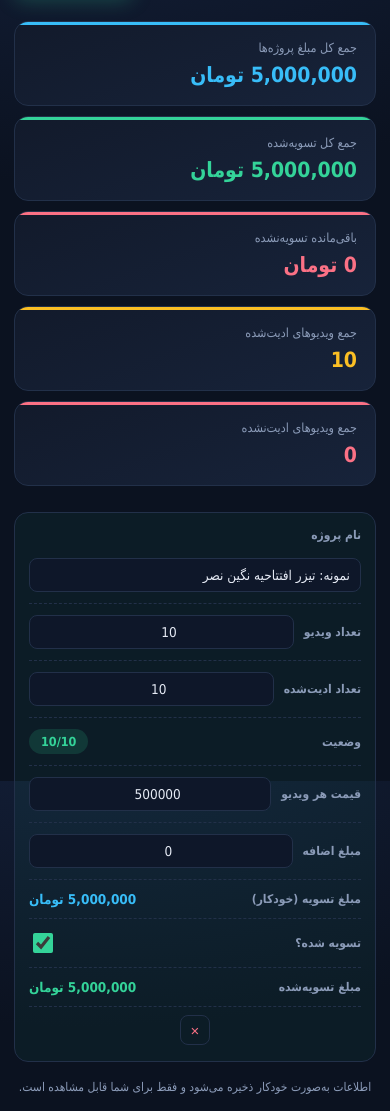
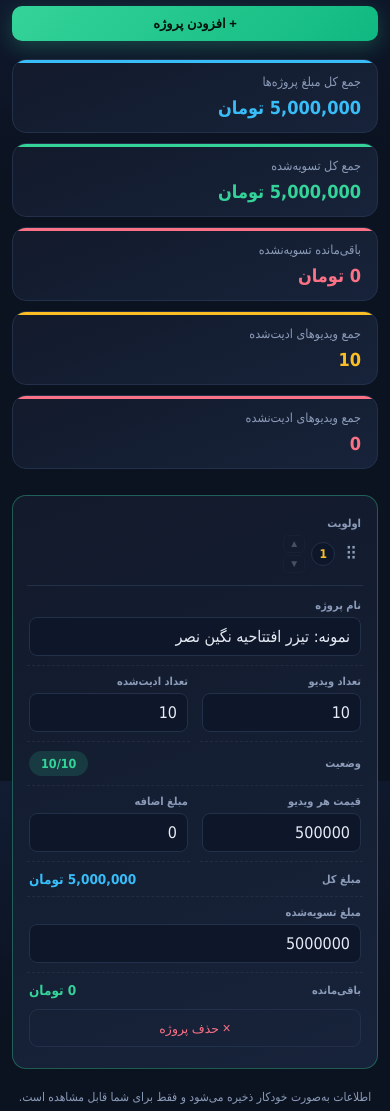
Before and after one commit to YoungGeee/Studio-Tracker, a plain HTML site: page index.html in a window 390 px wide. Shown: the part 63-1174 px from the top of the page. Drawn offline with Linux system fonts and the light colour scheme.

Commit message:
Add files via upload

```diff
--- a/index.html
+++ b/index.html
@@ -1,17 +1,7 @@
 <!DOCTYPE html>
-<html lang="fa" dir="rtl">
-<head>
-<meta charset="UTF-8">
-<meta name="viewport" content="width=device-width, initial-scale=1.0, viewport-fit=cover">
+<html lang="fa" dir="rtl"><head><meta http-equiv="Content-Type" content="text/html; charset=UTF-8">
+<meta name="viewport" content="width=device-width, initial-scale=1, maximum-scale=1">
 <title>استودیو آزاد | داشبورد پروژه‌ها</title>
-<link rel="manifest" href="manifest.json">
-<meta name="theme-color" content="#0B1220">
-<meta name="mobile-web-app-capable" content="yes">
-<meta name="apple-mobile-web-app-capable" content="yes">
-<meta name="apple-mobile-web-app-status-bar-style" content="black-translucent">
-<meta name="apple-mobile-web-app-title" content="استودیو آزاد">
-<link rel="apple-touch-icon" href="icon-192.png">
-<link rel="icon" href="icon-192.png">
 <style>
   :root{
     --bg: #0B1220;
@@ -27,7 +17,7 @@
     --red-dim: rgba(251,113,133,0.15);
     --gold: #FBBF24;
   }
-  *{box-sizing:border-box;}
+  *{box-sizing:border-box;-webkit-tap-highlight-color:transparent;}
   html,body{
     margin:0;padding:0;height:100%;
     background: radial-gradient(1200px 600px at 20% -10%, #14203a 0%, var(--bg) 55%);
@@ -41,7 +31,7 @@
     margin-bottom:24px;flex-wrap:wrap;gap:12px;
   }
   .brand{display:flex;align-items:center;gap:12px;}
-  .brand .dot{width:12px;height:12px;border-radius:50%;background:var(--teal);box-shadow:0 0 14px var(--teal);}
+  .brand .dot{width:12px;height:12px;border-radius:50%;background:var(--teal);box-shadow:0 0 14px var(--teal);flex-shrink:0;}
   .brand h1{font-size:20px;margin:0;font-weight:700;letter-spacing:.3px;}
   .brand span{color:var(--muted);font-size:13px;}
   .add-btn{
@@ -50,13 +40,14 @@
     font-weight:700;font-size:14px;cursor:pointer;
     box-shadow:0 6px 20px rgba(52,211,153,.25);
     transition:transform .15s ease, box-shadow .15s ease;
+    white-space:nowrap;
   }
   .add-btn:hover{transform:translateY(-1px);box-shadow:0 8px 24px rgba(52,211,153,.35);}
   .add-btn:active{transform:translateY(0);}
 
   .cards{display:grid;grid-template-columns:repeat(auto-fit,minmax(200px,1fr));gap:14px;margin-bottom:26px;}
   @media(max-width:900px){.cards{grid-template-columns:repeat(2,1fr);}}
-  @media(max-width:480px){.cards{grid-template-columns:1fr;gap:10px;} .card{padding:14px 16px;}}
+  @media(max-width:480px){.cards{grid-template-columns:1fr;gap:10px;}}
   .card{
     background:linear-gradient(160deg,var(--panel),var(--panel-2));
     border:1px solid var(--border);border-radius:14px;padding:18px 18px;
@@ -100,16 +91,12 @@
     font-size:12.5px;background:#1B2740;color:var(--text);min-width:52px;
   }
   .status-pill.done{background:var(--teal-dim);color:var(--teal);}
-  .amount-input{max-width:130px;}
   .price-input{max-width:110px;}
   .extra-input{max-width:110px;}
+  .settled-input{max-width:120px;}
   .computed-amt{color:var(--blue);font-weight:700;font-variant-numeric:tabular-nums;}
-  .checkbox-wrap{display:flex;align-items:center;justify-content:center;}
-  input[type=checkbox]{
-    width:20px;height:20px;accent-color:var(--teal);cursor:pointer;
-  }
-  .settled-amt{color:var(--muted);font-variant-numeric:tabular-nums;}
-  tr.settled .settled-amt{color:var(--teal);font-weight:700;}
+  .remaining-amt{color:var(--red);font-weight:700;font-variant-numeric:tabular-nums;}
+  tr.settled .remaining-amt{color:var(--teal);}
   .del-btn{
     background:transparent;border:1px solid var(--border);color:var(--red);
     border-radius:8px;width:30px;height:30px;cursor:pointer;font-size:15px;
@@ -119,6 +106,7 @@
   .empty{padding:40px 20px;text-align:center;color:var(--muted);font-size:14px;}
   .footer-note{
     color:var(--muted);font-size:12px;text-align:center;margin-top:18px;
+    line-height:1.8;
   }
   .save-indicator{
     position:fixed;bottom:18px;left:18px;background:var(--panel-2);
@@ -128,34 +116,79 @@
   }
   .save-indicator.show{opacity:1;}
 
-  @media(max-width:720px){
-    .wrap{padding:20px 14px 50px;}
-    .brand h1{font-size:18px;}
-    .add-btn{padding:10px 16px;font-size:13.5px;}
+  .priority-cell{display:flex;align-items:center;justify-content:center;gap:6px;}
+  .drag-handle{
+    cursor:grab;color:var(--muted);font-size:18px;user-select:none;
+    padding:6px 4px;line-height:1;touch-action:none;
+  }
+  .drag-handle:active{cursor:grabbing;}
+  .priority-badge{
+    width:24px;height:24px;border-radius:50%;background:#0E1729;
+    border:1px solid var(--border);color:var(--gold);font-weight:800;
+    font-size:12px;display:flex;align-items:center;justify-content:center;
+    flex-shrink:0;
+  }
+  .reorder-btns{display:flex;flex-direction:column;gap:2px;}
+  .reorder-btns button{
+    background:transparent;border:1px solid var(--border);color:var(--text);
+    border-radius:5px;width:22px;height:18px;font-size:10px;cursor:pointer;
+    line-height:1;padding:0;display:flex;align-items:center;justify-content:center;
+    transition:all .15s ease;
+  }
+  .reorder-btns button:hover{background:var(--teal-dim);border-color:var(--teal);color:var(--teal);}
+  .reorder-btns button:disabled{opacity:.25;cursor:default;}
+  .reorder-btns button:disabled:hover{background:transparent;border-color:var(--border);color:var(--text);}
+  tbody tr.dragging{opacity:.35;}
+  tbody tr.drag-over-top{box-shadow:inset 0 3px 0 0 var(--teal);}
+  tbody tr.drag-over-bottom{box-shadow:inset 0 -3px 0 0 var(--teal);}
+
+  /* ---------- Mobile card layout ---------- */
+  @media(max-width:760px){
+    .wrap{padding:18px 12px 50px;}
+    .header{margin-bottom:18px;}
+    .brand h1{font-size:17px;}
+    .brand span{font-size:11.5px;}
+    .add-btn{padding:10px 16px;font-size:13px;width:100%;}
+    .card{padding:14px 16px;}
+    .card .value{font-size:18px;}
+
     .table-panel{background:transparent;border:none;border-radius:0;overflow:visible;}
-    table, thead, tbody, tr, td{display:block;width:100%;}
+    table, tbody{display:block;width:100%;}
     thead{display:none;}
     tbody tr{
+      display:grid;grid-template-columns:1fr 1fr;gap:0 10px;
       background:linear-gradient(160deg,var(--panel),var(--panel-2));
       border:1px solid var(--border);border-radius:14px;
-      margin-bottom:12px;padding:4px 14px;
+      padding:12px 14px;margin-bottom:12px;
     }
+    tbody tr.settled{background:linear-gradient(160deg,var(--panel),var(--panel-2));border-color:rgba(52,211,153,0.35);}
     tbody tr:hover{background:linear-gradient(160deg,var(--panel),var(--panel-2));}
     td{
-      display:flex;align-items:center;justify-content:space-between;gap:10px;
-      padding:11px 0;text-align:right;border-bottom:1px dashed var(--border);
+      display:flex;flex-direction:column;align-items:flex-start;gap:5px;
+      padding:9px 2px;text-align:right;border-bottom:1px dashed rgba(255,255,255,0.06);
     }
-    td:last-child{border-bottom:none;}
-    td::before{
-      content:attr(data-label);color:var(--muted);font-size:12px;font-weight:700;
-      flex:0 0 auto;
-    }
-    td.name-cell{flex-direction:column;align-items:stretch;}
-    td.name-cell::before{margin-bottom:6px;}
-    input[type=text], input[type=number]{max-width:none;}
-    .price-input, .extra-input{max-width:140px;margin-right:auto;}
-    .del-cell{justify-content:center;padding:8px 0 12px;}
-    .del-cell::before{content:none;}
+    td.name-cell{text-align:right;}
+    td::before{content:attr(data-label);font-size:11px;color:var(--muted);font-weight:700;}
+    td input[type=text], td input[type=number]{max-width:100%;text-align:right;font-size:16px;padding:9px 10px;}
+    td .status-pill{font-size:12.5px;}
+
+    td:nth-child(1){order:1;grid-column:1/-1;border-bottom:1px solid var(--border);padding-bottom:12px;margin-bottom:4px;}
+    td:nth-child(1) .priority-cell{justify-content:flex-start;width:100%;}
+    td:nth-child(2){order:2;grid-column:1/-1;}
+    td:nth-child(3){order:3;}
+    td:nth-child(4){order:4;}
+    td:nth-child(5){order:5;grid-column:1/-1;flex-direction:row;align-items:center;justify-content:space-between;}
+    td:nth-child(6){order:6;}
+    td:nth-child(7){order:7;}
+    td:nth-child(8){order:8;grid-column:1/-1;flex-direction:row;align-items:center;justify-content:space-between;}
+    td:nth-child(8)::before{margin-left:auto;}
+    td:nth-child(9){order:9;grid-column:1/-1;}
+    td:nth-child(10){order:10;grid-column:1/-1;flex-direction:row;align-items:center;justify-content:space-between;border-bottom:none;}
+    td:nth-child(10)::before{margin-left:auto;}
+    td:nth-child(11){order:11;grid-column:1/-1;border-bottom:none;padding-top:2px;}
+    td:nth-child(11)::before{display:none;}
+    .del-btn{width:100%;height:38px;border-radius:9px;font-size:14px;}
+    .del-btn::after{content:" حذف پروژه";font-size:12.5px;vertical-align:middle;}
   }
 </style>
 </head>
@@ -176,23 +209,23 @@
   <div class="cards">
     <div class="card blue">
       <div class="label">جمع کل مبلغ پروژه‌ها</div>
-      <div class="value" id="totalAmount">۰ تومان</div>
+      <div class="value" id="totalAmount">0 تومان</div>
     </div>
     <div class="card">
       <div class="label">جمع کل تسویه‌شده</div>
-      <div class="value" id="totalSettled">۰ تومان</div>
+      <div class="value" id="totalSettled">0 تومان</div>
     </div>
     <div class="card red">
       <div class="label">باقی‌مانده تسویه‌نشده</div>
-      <div class="value" id="totalRemaining">۰ تومان</div>
+      <div class="value" id="totalRemaining">0 تومان</div>
     </div>
     <div class="card gold">
       <div class="label">جمع ویدیوهای ادیت‌شده</div>
-      <div class="value" id="totalEdited">۰</div>
+      <div class="value" id="totalEdited">0</div>
     </div>
     <div class="card red">
       <div class="label">جمع ویدیوهای ادیت‌نشده</div>
-      <div class="value" id="totalUnedited">۰</div>
+      <div class="value" id="totalUnedited">0</div>
     </div>
   </div>
 
@@ -200,15 +233,16 @@
     <table>
       <thead>
         <tr>
-          <th style="width:18%;">نام پروژه</th>
+          <th style="width:64px;">اولویت</th>
+          <th style="width:16%;">نام پروژه</th>
           <th>تعداد ویدیو</th>
           <th>تعداد ادیت‌شده</th>
           <th>وضعیت</th>
           <th>قیمت هر ویدیو (تومان)</th>
           <th>مبلغ اضافه (تومان)</th>
-          <th>مبلغ تسویه (خودکار)</th>
-          <th>تسویه شده؟</th>
+          <th>مبلغ کل (خودکار)</th>
           <th>مبلغ تسویه‌شده</th>
+          <th>باقی‌مانده</th>
           <th style="width:44px;"></th>
         </tr>
       </thead>
@@ -217,7 +251,7 @@
     <div class="empty" id="emptyMsg" style="display:none;">هنوز پروژه‌ای اضافه نکردی. روی «افزودن پروژه» بزن.</div>
   </div>
 
-  <div class="footer-note">اطلاعات به‌صورت خودکار ذخیره می‌شود و فقط برای شما قابل مشاهده است.</div>
+  <div class="footer-note">اطلاعات به‌صورت خودکار ذخیره می‌شود و فقط برای شما قابل مشاهده است. برای تغییر اولویت، ردیف رو از روی آیکون ⠿ بکش و جابه‌جا کن، یا از فلش‌های بالا/پایین استفاده کن. باقی‌مانده به‌طور خودکار از مبلغ کل منهای مبلغ تسویه‌شده حساب می‌شود.</div>
 </div>
 
 <div class="save-indicator" id="saveIndicator">ذخیره شد ✓</div>
@@ -246,10 +280,10 @@ async function loadData(){
   if(projects.length === 0){
     projects = [{
       id: uid(), name: 'نمونه: تیزر افتتاحیه نگین نصر',
-      totalVideos: 10, editedVideos: 10, pricePerVideo: 500000, extraAmount: 0, settled: true
+      totalVideos: 10, editedVideos: 10, pricePerVideo: 500000, extraAmount: 0, settledAmount: 5000000
     }];
   }
-  // migrate old records that stored a flat "amount" instead of a per-video price
+  // migrate old records
   projects.forEach(p => {
     if(p.pricePerVideo === undefined){
       p.pricePerVideo = p.totalVideos > 0 ? Math.round((p.amount||0) / p.totalVideos) : (p.amount||0);
@@ -257,6 +291,12 @@ async function loadData(){
     }
     if(p.extraAmount === undefined){
       p.extraAmount = 0;
+    }
+    if(p.settledAmount === undefined){
+      // migrate from old boolean "settled" flag
+      const amount = amountOf(p);
+      p.settledAmount = p.settled ? amount : 0;
+      delete p.settled;
     }
   });
   render();
@@ -278,8 +318,12 @@ function amountOf(p){
   return (p.pricePerVideo || 0) * (p.totalVideos || 0) + (p.extraAmount || 0);
 }
 
+function remainingOf(p){
+  return amountOf(p) - (p.settledAmount || 0);
+}
+
 function addProject(){
-  projects.push({id: uid(), name:'', totalVideos:0, editedVideos:0, pricePerVideo:0, extraAmount:0, settled:false});
+  projects.push({id: uid(), name:'', totalVideos:0, editedVideos:0, pricePerVideo:0, extraAmount:0, settledAmount:0});
   renderTable();
   updateSummary();
   saveData();
@@ -292,16 +336,14 @@ function removeProject(id){
   saveData();
 }
 
-// Updates only the state + the small derived bits of ONE row (pill, settled amount,
+// Updates only the state + the small derived bits of ONE row (pill, computed amounts,
 // row highlight) plus the summary cards. Never touches the <input> elements, so
 // focus/cursor position is preserved while typing.
 function updateField(id, field, value, tr){
   const p = projects.find(p => p.id === id);
   if(!p) return;
 
-  if(field === 'settled'){
-    p.settled = value;
-  }else if(field === 'name'){
+  if(field === 'name'){
     p.name = value;
   }else if(field === 'pricePerVideo'){
     p.pricePerVideo = Math.max(0, Number(value)||0);
@@ -311,6 +353,8 @@ function updateField(id, field, value, tr){
     p.totalVideos = Math.max(0, Number(value)||0);
   }else if(field === 'editedVideos'){
     p.editedVideos = Math.max(0, Number(value)||0);
+  }else if(field === 'settledAmount'){
+    p.settledAmount = Math.max(0, Number(value)||0);
   }
 
   refreshRowDerived(tr, p);
@@ -321,24 +365,24 @@ function updateField(id, field, value, tr){
 function refreshRowDerived(tr, p){
   const isDone = p.totalVideos > 0 && p.editedVideos === p.totalVideos;
   const amount = amountOf(p);
-  const settledAmt = p.settled ? amount : 0;
+  const remaining = remainingOf(p);
+  const isSettled = amount > 0 && remaining <= 0;
 
-  tr.classList.toggle('settled', !!p.settled);
+  tr.classList.toggle('settled', isSettled);
 
   const pill = tr.querySelector('.status-pill');
   pill.textContent = p.totalVideos ? (p.editedVideos + '/' + p.totalVideos) : '—';
   pill.classList.toggle('done', isDone);
 
   tr.querySelector('.computed-amt').textContent = fmtToman(amount);
-  tr.querySelector('.settled-amt').textContent = fmtToman(settledAmt);
+  tr.querySelector('.remaining-amt').textContent = fmtToman(remaining);
 }
 
 function updateSummary(){
   let totalAmount = 0, totalSettled = 0, totalEdited = 0, totalUnedited = 0;
   projects.forEach(p => {
-    const amount = amountOf(p);
-    totalAmount += amount;
-    totalSettled += p.settled ? amount : 0;
+    totalAmount += amountOf(p);
+    totalSettled += (p.settledAmount || 0);
     totalEdited += p.editedVideos;
     totalUnedited += Math.max(0, (p.totalVideos || 0) - (p.editedVideos || 0));
   });
@@ -363,36 +407,96 @@ function renderTable(){
   projects.forEach(p => {
     const isDone = p.totalVideos > 0 && p.editedVideos === p.totalVideos;
     const amount = amountOf(p);
-    const settledAmt = p.settled ? amount : 0;
+    const remaining = remainingOf(p);
+    const isSettled = amount > 0 && remaining <= 0;
 
     const tr = document.createElement('tr');
-    if(p.settled) tr.classList.add('settled');
+    if(isSettled) tr.classList.add('settled');
+    tr.draggable = true;
+    tr.dataset.id = p.id;
 
+    const idx = projects.indexOf(p);
     tr.innerHTML = `
+      <td data-label="اولویت">
+        <div class="priority-cell">
+          <span class="drag-handle" title="بکش و جابه‌جا کن">⠿</span>
+          <span class="priority-badge">${idx + 1}</span>
+          <div class="reorder-btns">
+            <button type="button" class="move-up" title="بالاتر" ${idx === 0 ? 'disabled' : ''}>▲</button>
+            <button type="button" class="move-down" title="پایین‌تر" ${idx === projects.length - 1 ? 'disabled' : ''}>▼</button>
+          </div>
+        </div>
+      </td>
       <td class="name-cell" data-label="نام پروژه"><input type="text" value="${escapeHtml(p.name)}" placeholder="نام پروژه" data-field="name"></td>
       <td data-label="تعداد ویدیو"><input type="number" min="0" value="${p.totalVideos}" data-field="totalVideos"></td>
       <td data-label="تعداد ادیت‌شده"><input type="number" min="0" value="${p.editedVideos}" data-field="editedVideos"></td>
       <td data-label="وضعیت"><span class="status-pill ${isDone ? 'done' : ''}">${p.totalVideos ? p.editedVideos + '/' + p.totalVideos : '—'}</span></td>
       <td data-label="قیمت هر ویدیو"><input type="number" min="0" step="10000" class="price-input" value="${p.pricePerVideo}" data-field="pricePerVideo"></td>
       <td data-label="مبلغ اضافه"><input type="number" min="0" step="10000" class="extra-input" value="${p.extraAmount}" data-field="extraAmount"></td>
-      <td class="computed-amt" data-label="مبلغ تسویه (خودکار)">${fmtToman(amount)}</td>
-      <td data-label="تسویه شده؟"><div class="checkbox-wrap"><input type="checkbox" ${p.settled ? 'checked' : ''} data-field="settled"></div></td>
-      <td class="settled-amt" data-label="مبلغ تسویه‌شده">${fmtToman(settledAmt)}</td>
-      <td class="del-cell"><button class="del-btn" title="حذف پروژه">×</button></td>
+      <td class="computed-amt" data-label="مبلغ کل">${fmtToman(amount)}</td>
+      <td data-label="مبلغ تسویه‌شده"><input type="number" min="0" step="10000" class="settled-input" value="${p.settledAmount || 0}" data-field="settledAmount"></td>
+      <td class="remaining-amt" data-label="باقی‌مانده">${fmtToman(remaining)}</td>
+      <td data-label=""><button class="del-btn" title="حذف پروژه">×</button></td>
     `;
 
     tr.querySelectorAll('input[data-field]').forEach(inp => {
-      const field = inp.dataset.field;
-      const evt = (field === 'settled') ? 'change' : 'input';
-      inp.addEventListener(evt, () => {
-        const val = field === 'settled' ? inp.checked : inp.value;
-        updateField(p.id, field, val, tr);
+      inp.addEventListener('input', () => {
+        updateField(p.id, inp.dataset.field, inp.value, tr);
       });
     });
     tr.querySelector('.del-btn').addEventListener('click', () => removeProject(p.id));
 
+    tr.querySelector('.move-up').addEventListener('click', () => moveProject(p.id, -1));
+    tr.querySelector('.move-down').addEventListener('click', () => moveProject(p.id, 1));
+
+    tr.addEventListener('dragstart', () => {
+      tr.classList.add('dragging');
+    });
+    tr.addEventListener('dragend', () => {
+      tr.classList.remove('dragging');
+      tbody.querySelectorAll('tr').forEach(r => r.classList.remove('drag-over-top','drag-over-bottom'));
+    });
+    tr.addEventListener('dragover', (e) => {
+      e.preventDefault();
+      const dragging = tbody.querySelector('tr.dragging');
+      if(!dragging || dragging === tr) return;
+      const rect = tr.getBoundingClientRect();
+      const before = (e.clientY - rect.top) < rect.height / 2;
+      tbody.querySelectorAll('tr').forEach(r => r.classList.remove('drag-over-top','drag-over-bottom'));
+      tr.classList.add(before ? 'drag-over-top' : 'drag-over-bottom');
+    });
+    tr.addEventListener('drop', (e) => {
+      e.preventDefault();
+      const draggingRow = tbody.querySelector('tr.dragging');
+      if(!draggingRow || draggingRow === tr) return;
+      reorderProjects(draggingRow.dataset.id, tr.dataset.id, tr.classList.contains('drag-over-top'));
+    });
+
     tbody.appendChild(tr);
   });
+}
+
+function moveProject(id, delta){
+  const from = projects.findIndex(p => p.id === id);
+  if(from === -1) return;
+  const to = from + delta;
+  if(to < 0 || to >= projects.length) return;
+  const [moved] = projects.splice(from, 1);
+  projects.splice(to, 0, moved);
+  renderTable();
+  saveData();
+}
+
+function reorderProjects(draggedId, targetId, insertBefore){
+  const from = projects.findIndex(p => p.id === draggedId);
+  if(from === -1) return;
+  const [moved] = projects.splice(from, 1);
+  let to = projects.findIndex(p => p.id === targetId);
+  if(to === -1){ to = projects.length; }
+  else if(!insertBefore){ to += 1; }
+  projects.splice(to, 0, moved);
+  renderTable();
+  saveData();
 }
 
 function escapeHtml(str){
@@ -402,12 +506,6 @@ function escapeHtml(str){
 }
 
 loadData();
+</script>
 
-if("serviceWorker" in navigator){
-  window.addEventListener("load", function(){
-    navigator.serviceWorker.register("sw.js").catch(function(){});
-  });
-}
-</script>
-</body>
-</html>
+</body></html>
```
